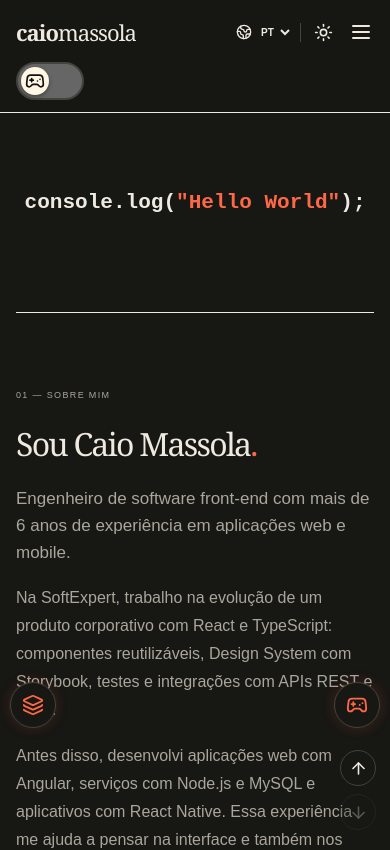
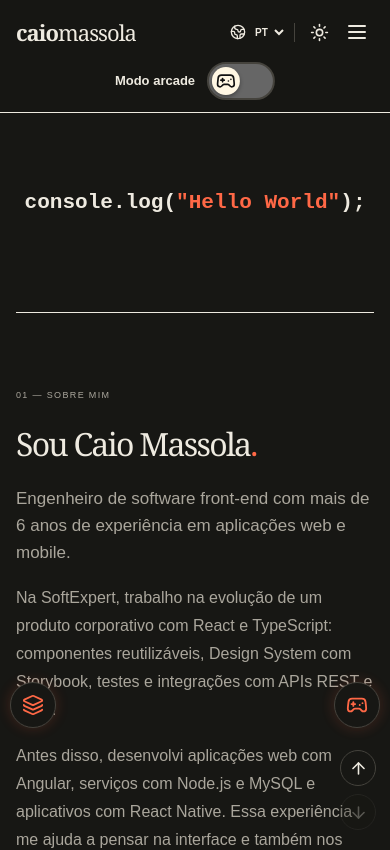
Before and after one commit to CaioMassola/portfolio, a React (Vite) app: page / in a window 390 px wide. Shown: the top 850 px of the page. Built offline with nearby package versions, Linux system fonts and the light colour scheme.

Commit message:
fix: polish mobile header controls and add pixel snake tails

```diff
--- a/src/components/arcade/ArcadeHeroArt.tsx
+++ b/src/components/arcade/ArcadeHeroArt.tsx
@@ -74,6 +74,15 @@ export default function ArcadeHeroArt() {
         </g>
         <g className="arcade-art-snake">
           <path
+            d="M330 72V60h6V48h6V38h6v10h6v12h6v12z"
+            fill="#111"
+          />
+          <path
+            d="M335 73V65h6V53h2V43h2v10h4v12h6v8z"
+            fill="#72f52c"
+          />
+
+          <path
             d="M345 70v60h65v85h-45"
             fill="none"
             stroke="#111"
--- a/src/components/arcade/Artwork.tsx
+++ b/src/components/arcade/Artwork.tsx
@@ -156,6 +156,15 @@ export function GameArt({ kind }: { kind: ArcadeGame | 'tic' | 'memory' }) {
             width="400"
             height="220"
             fill="url(#arcade-grid-art)"
+          />
+
+          <path
+            d="M53 80V68h7V56h6V46h8v10h6v12h7v12z"
+            fill="#111"
+          />
+          <path
+            d="M58 81V73h7V61h5V51h1v10h4v12h7v8z"
+            fill="#72f52c"
           />
           <path
             d="M70 78v78h100V80h80"
--- a/src/components/layout/Header.tsx
+++ b/src/components/layout/Header.tsx
@@ -71,6 +71,13 @@ export default function Header({
         </nav>
         <div className="preferences">
           {arcade && <ArcadeSoundButton language={language} />}
+          <div className="arcade-mode-control">
+            <span
+              className="arcade-mode-label"
+              aria-hidden="true"
+            >
+              {language === 'en' ? 'Arcade mode' : 'Modo arcade'}
+            </span>
             <button
               type="button"
               className="arcade-toggle"
@@ -86,6 +93,7 @@ export default function Header({
                 />
               </span>
             </button>
+          </div>
           <label className="language-control">
             <Globe2 size={16} />
             <span className="sr-only">{t.language}</span>
--- a/src/styles/_arcade.scss
+++ b/src/styles/_arcade.scss
@@ -1,3 +1,6 @@
+.arcade-mode-label {
+  display: none;
+}
 :root[data-arcade='true'] {
   color-scheme: light;
   --bg: #fff7e3;
@@ -666,10 +669,18 @@
     padding-top: 15px;
     position: relative;
   }
-  .header .arcade-toggle {
+  .header .arcade-mode-control {
     position: absolute;
     top: 62px;
-    left: 0;
+    left: 50%;
+    transform: translateX(-50%);
+    gap: 12px;
+    white-space: nowrap;
+  }
+  .header .arcade-mode-label {
+    display: inline;
+    font-size: 13px;
+    font-weight: 700;
   }
   .header .navigation {
     top: calc(var(--header-height) - 15px);
@@ -1304,3 +1315,55 @@
     }
   }
 }
+
+:root[data-arcade='true'] .header .language-control {
+  height: 34px;
+  flex-shrink: 0;
+  gap: 4px;
+  padding: 0 4px;
+  border: 2px solid #111;
+  border-radius: 0;
+  background: #ffeb00;
+  color: #111;
+  select {
+    height: 100%;
+    padding: 0;
+    color: #111;
+    font-family: 'Chakra Petch', sans-serif;
+    font-weight: 700;
+  }
+  &:focus-within {
+    outline: 2px solid #fff7e3;
+    outline-offset: 3px;
+  }
+}
+
+@media (max-width: 760px) {
+  :root[data-arcade='true'] .header .header-inner {
+    gap: 8px;
+  }
+  :root[data-arcade='true'] .header .preferences {
+    gap: 6px;
+  }
+}
+@media (max-width: 360px) {
+  :root[data-arcade='true'] .header .brand {
+    font-size: 10px;
+  }
+}
+
+.arcade-mode-control {
+  display: flex;
+  align-items: center;
+  flex-shrink: 0;
+}
+
+@media (max-width: 760px) {
+  :root[data-arcade='true'] .header .arcade-mode-label {
+    font:
+      400 10px/1.6 'Press Start 2P',
+      monospace;
+    color: #ffeb00;
+    text-shadow: 2px 2px #111;
+  }
+}
--- a/src/styles/_header.scss
+++ b/src/styles/_header.scss
@@ -113,3 +113,10 @@
 .menu-toggle {
   display: none;
 }
+
+.header .icon-button {
+  width: 34px;
+  height: 34px;
+  flex-shrink: 0;
+  padding: 0;
+}
```
Lines whose indentation alone changed are shown as unchanged.
